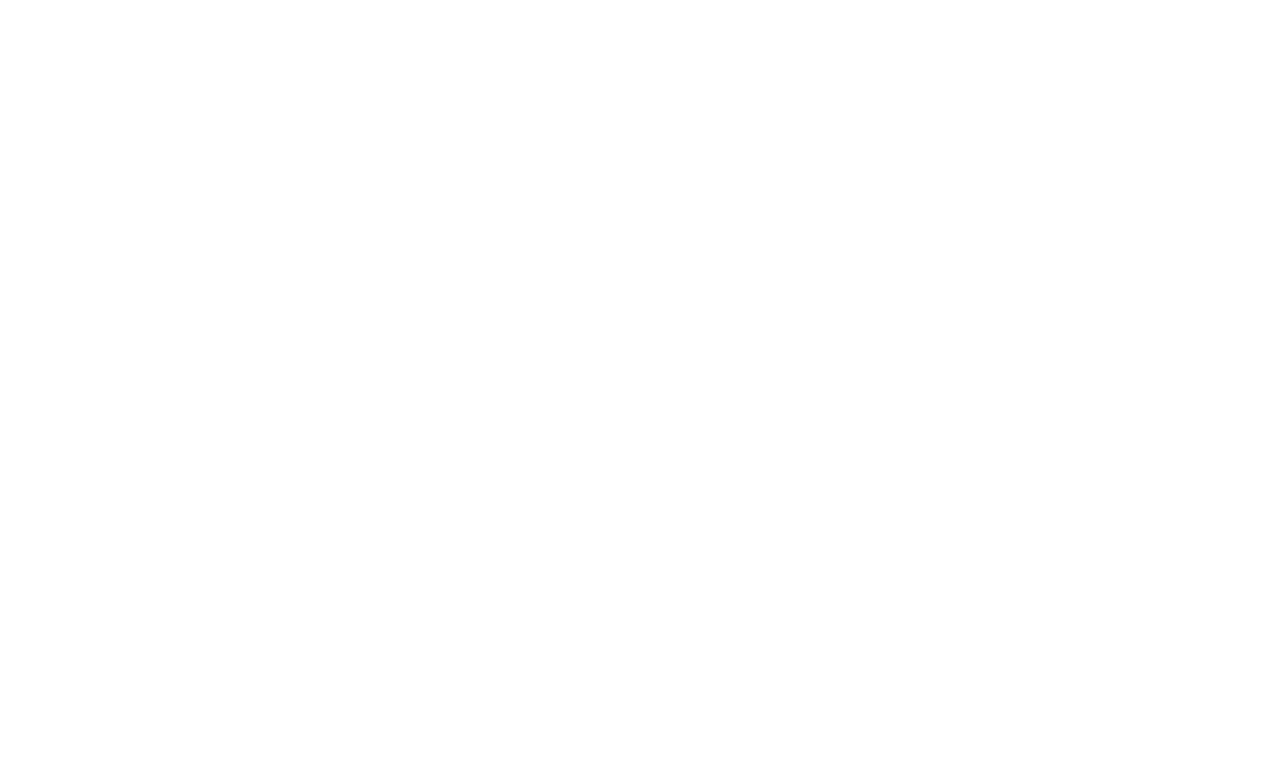
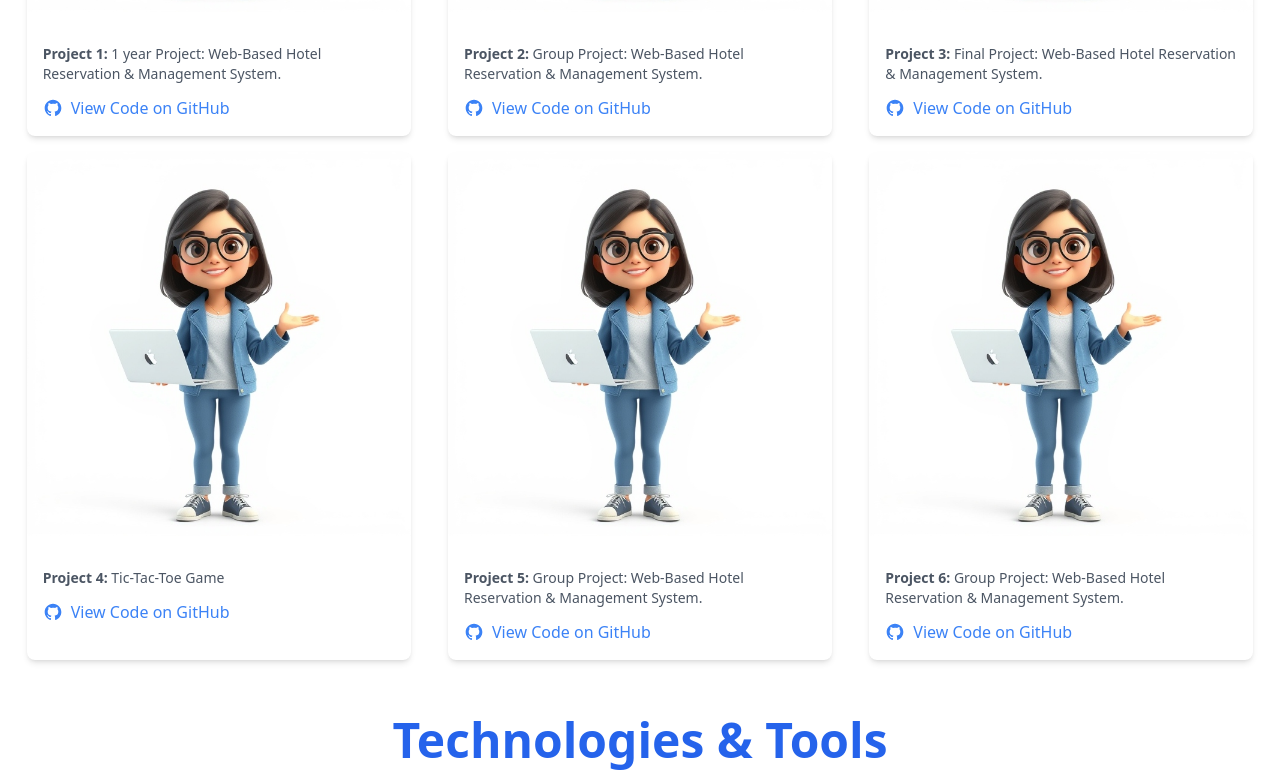
Before and after one commit to Shehal2/React-portfolio, a React (Vite) app: page / in a window 1280 px wide. Shown: the part 1864-2640 px from the top of the page. Before the commit the page ends 800 px from the top, so only its background shows below. Built offline with nearby package versions, Linux system fonts and the light colour scheme.

Commit message:
fixed code

```diff
--- a/src/App.tsx
+++ b/src/App.tsx
@@ -7,7 +7,7 @@
 import Technologies from './componnent/Technologies'
 import Project from './componnent/Project';
 import Contact from './componnent/contact';
-import About from './componnent/about';
+import about from './componnent/about';
 
 
 
@@ -51,7 +51,11 @@
   </div>
   </div>
       </header>
-
+      <Aboutme/>
+      <Project/>
+      <Technologies/>
+      <Contact />
+      <Footer />
     </main>
   );
 }
--- a/src/componnent/Project.tsx
+++ b/src/componnent/Project.tsx
@@ -15,7 +15,7 @@
   const [projects, setProjects] = useState<ProjectState["projects"]>([
     {
       title: "Project 1",
-      description: "Group Project: Web-Based Hotel Reservation & Management System.",
+      description: "1 year Project: Web-Based Hotel Reservation & Management System.",
       githubLink: "https://github.com/your-repo-link",
       image: "src/images/64d62d1f-e51d-4b54-826f-73dfad3d36ee.jfif"
     },
@@ -27,13 +27,13 @@
     },
     {
       title: "Project 3",
-      description: "Group Project: Web-Based Hotel Reservation & Management System.",
+      description: "Final Project: Web-Based Hotel Reservation & Management System.",
       githubLink: "https://github.com/your-repo-link",
       image: "src/images/64d62d1f-e51d-4b54-826f-73dfad3d36ee.jfif"
     },
     {
       title: "Project 4",
-      description: "Group Project: Web-Based Hotel Reservation & Management System.",
+      description: "Tic-Tac-Toe Game",
       githubLink: "https://github.com/your-repo-link",
       image: "src/images/64d62d1f-e51d-4b54-826f-73dfad3d36ee.jfif"
     },
```
